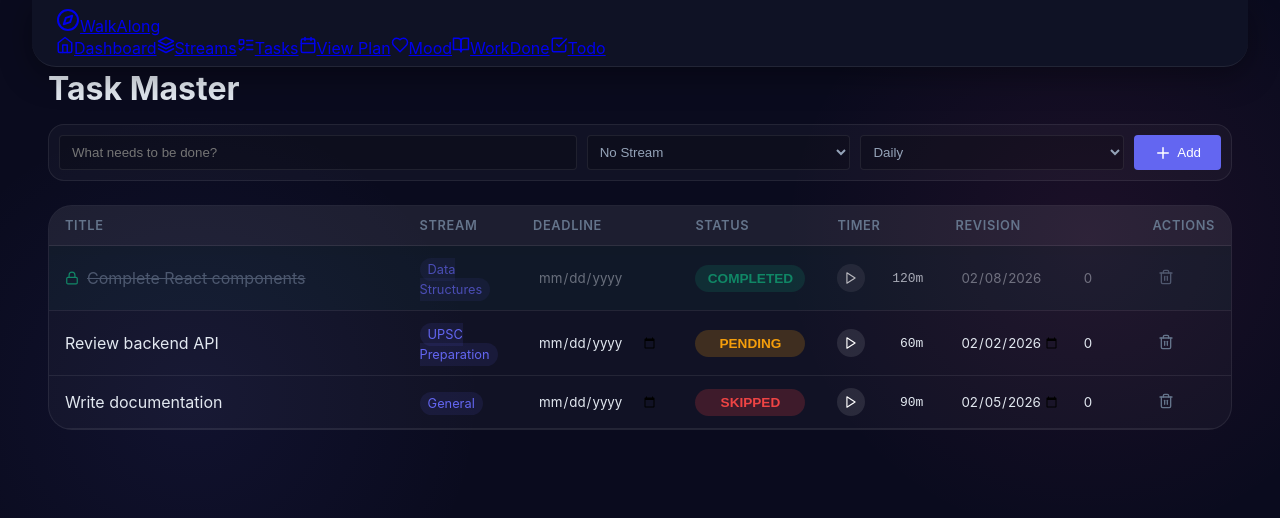
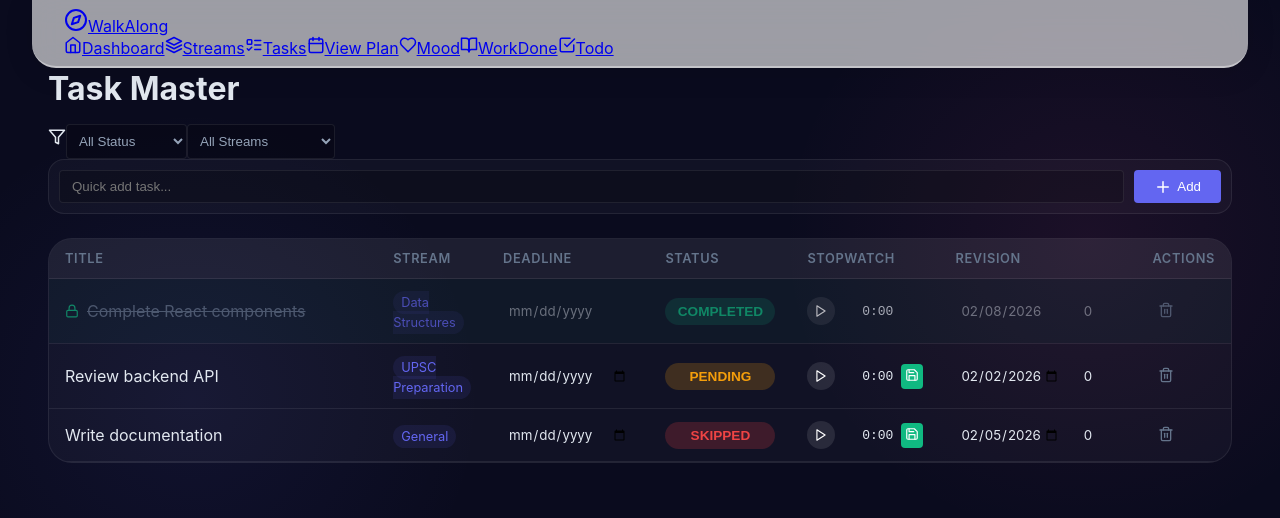
Before and after one commit to kavyaasuresh/Walkalong, a React (Create React App) app in the folder Walkalong-main/frontend/: page /tasks in a window 1280 px wide. Shown: the top 518 px of the page. Built offline with nearby package versions, Linux system fonts and the light colour scheme.

Commit message:
resolved issue

```diff
--- a/Walkalong-main/frontend/src/components/Navbar.css
+++ b/Walkalong-main/frontend/src/components/Navbar.css
@@ -3,19 +3,20 @@
     left: 50%;
     transform: translateX(-50%);
     width: 95%;
-    /* Adjusted back to full width preference */
     max-width: none;
-    background: var(--bg-secondary);
-    border-bottom: 1px solid var(--glass-border);
-    backdrop-filter: blur(10px);
+    background: rgba(255, 255, 255, 0.6);
+    /* Bright Frosted Glass */
+    border-bottom: 2px solid rgba(255, 255, 255, 0.4);
+    backdrop-filter: blur(15px);
     border-radius: 0 0 var(--radius-lg) var(--radius-lg);
     top: 0;
     z-index: 1000;
-    padding: var(--spacing-xs) var(--spacing-lg);
-    box-shadow: var(--glass-shadow);
+    padding: 0.5rem 2rem;
+    box-shadow: 0 4px 30px rgba(0, 0, 0, 0.1);
     display: flex;
     justify-content: space-between;
     align-items: center;
+    transition: all 0.3s ease;
 }
 
 .nav-brand {
@@ -26,24 +27,24 @@
     font-weight: 800;
     font-size: 1.35rem;
     letter-spacing: -0.5px;
-    background: linear-gradient(135deg, #fff 0%, #cbd5e1 100%);
+    background: linear-gradient(135deg, #1e293b 0%, #475569 100%);
     -webkit-background-clip: text;
     -webkit-text-fill-color: transparent;
 }
 
 .nav-brand svg {
-    color: var(--accent-primary);
-    filter: drop-shadow(0 0 8px rgba(99, 102, 241, 0.5));
+    color: #3b82f6;
+    /* Bright Blue */
+    filter: drop-shadow(0 0 8px rgba(59, 130, 246, 0.3));
 }
 
 .nav-links {
     display: flex;
     gap: 0.5rem;
-    background: rgba(0, 0, 0, 0.3);
-    /* Inner track */
+    background: rgba(0, 0, 0, 0.05);
+    /* Soft track */
     padding: 4px;
     border-radius: 100px;
-    border: 1px solid rgba(255, 255, 255, 0.05);
 }
 
 .nav-link {
--- a/Walkalong-main/frontend/src/pages/TasksPage.js
+++ b/Walkalong-main/frontend/src/pages/TasksPage.js
@@ -7,9 +7,10 @@ const TasksPage = () => {
   const [tasks, setTasks] = useState([]);
   const [streams, setStreams] = useState([]);
   const [newTask, setNewTask] = useState({ title: '', streamId: '', type: 'DAILY', deadline: '', revisionDate: '', revisionCount: 0 });
-  const [filter, setFilter] = useState('ALL');
-  const [activeTimer, setActiveTimer] = useState(null); // taskId
-  const [elapsedTime, setElapsedTime] = useState(0); // seconds
+  const [statusFilter, setStatusFilter] = useState('ALL');
+  const [streamFilter, setStreamFilter] = useState('ALL');
+  const [activeTimer, setActiveTimer] = useState(null); // { id: taskId, startTime: Date.now(), elapsed: task.durationSeconds }
+  const [sessionTime, setSessionTime] = useState(0);
   const timerRef = useRef(null);
   const [loading, setLoading] = useState(true);
 
@@ -82,49 +83,56 @@ const TasksPage = () => {
     }
   };
 
-  // Timer Logic
+  // Stopwatch Logic
   const toggleTimer = (taskId) => {
     if (activeTimer === taskId) {
-      // Pause
+      // Pause: Save currently accumulated time
+      saveTime(taskId);
       clearInterval(timerRef.current);
       setActiveTimer(null);
+      setSessionTime(0);
     } else {
       // Start
-      if (activeTimer) clearInterval(timerRef.current); // Stop others
+      if (activeTimer) saveTime(activeTimer); // Save previous before switching
+      clearInterval(timerRef.current);
+
       setActiveTimer(taskId);
-      const task = tasks.find(t => t.id === taskId);
-      setElapsedTime(0); // In real app, load prev session time if needed
+      setSessionTime(0);
       timerRef.current = setInterval(() => {
-        setElapsedTime(prev => prev + 1);
+        setSessionTime(prev => prev + 1);
       }, 1000);
     }
   };
 
   const saveTime = async (taskId) => {
-    if (!activeTimer) return;
+    const task = tasks.find(t => t.id === taskId);
+    if (!task) return;
 
-    const minutes = Math.floor(elapsedTime / 60);
-    if (minutes > 0) {
-      const task = tasks.find(t => t.id === taskId);
-      const newDuration = (task.duration || 0) + minutes;
+    const newDurationSeconds = (task.durationSeconds || 0) + sessionTime;
 
     try {
-        await todoAPI.updateTask(taskId, { duration: newDuration });
-        setTasks(tasks.map(t => t.id === taskId ? { ...t, duration: newDuration } : t));
-        setElapsedTime(0); // Reset local counter after save
+      // Optimistic update
+      setTasks(tasks.map(t => t.id === taskId ? { ...t, durationSeconds: newDurationSeconds } : t));
+      await todoAPI.updateTask(taskId, { durationSeconds: newDurationSeconds });
+      // Reset session time if we paused, else it keeps growing in interval
+      if (activeTimer !== taskId) setSessionTime(0);
     } catch (e) {
       console.error("Failed to save time", e);
     }
-    }
   };
 
-  const formatTime = (seconds) => {
-    const mins = Math.floor(seconds / 60);
-    const secs = seconds % 60;
-    return `${mins}:${secs < 10 ? '0' : ''}${secs}`;
+  const formatStopwatch = (totalSeconds) => {
+    const hrs = Math.floor(totalSeconds / 3600);
+    const mins = Math.floor((totalSeconds % 3600) / 60);
+    const secs = totalSeconds % 60;
+    return `${hrs > 0 ? hrs + ':' : ''}${mins < 10 && hrs > 0 ? '0' : ''}${mins}:${secs < 10 ? '0' : ''}${secs}`;
   };
 
-  const filteredTasks = tasks.filter(t => filter === 'ALL' || t.status === filter);
+  const filteredTasks = tasks.filter(t => {
+    const statusMatch = statusFilter === 'ALL' || t.status === statusFilter;
+    const streamMatch = streamFilter === 'ALL' || (t.stream && t.stream.id.toString() === streamFilter);
+    return statusMatch && streamMatch;
+  });
 
   if (loading) return <div className="loading">Loading tasks...</div>;
 
@@ -133,34 +141,30 @@ const TasksPage = () => {
       <div className="tasks-header">
         <h1>Task Master</h1>
 
-        {/* Quick Add Bar */}
+        <div className="tasks-filter-bar">
+          <div className="filter-group">
+            <Filter size={18} />
+            <select value={statusFilter} onChange={e => setStatusFilter(e.target.value)} className="qa-select">
+              <option value="ALL">All Status</option>
+              {STATUS_OPTIONS.map(opt => <option key={opt} value={opt}>{opt}</option>)}
+            </select>
+            <select value={streamFilter} onChange={e => setStreamFilter(e.target.value)} className="qa-select">
+              <option value="ALL">All Streams</option>
+              {streams.map(s => <option key={s.id} value={s.id}>{s.name}</option>)}
+            </select>
+          </div>
+
           <form className="quick-add-bar" onSubmit={createTask}>
             <input
               type="text"
-            placeholder="What needs to be done?"
+              placeholder="Quick add task..."
               value={newTask.title}
               onChange={e => setNewTask({ ...newTask, title: e.target.value })}
               className="qa-input"
             />
-          <select
-            value={newTask.streamId}
-            onChange={e => setNewTask({ ...newTask, streamId: e.target.value })}
-            className="qa-select"
-          >
-            <option value="">No Stream</option>
-            {streams.map(s => <option key={s.id} value={s.id}>{s.name}</option>)}
-          </select>
-          <select
-            value={newTask.type}
-            onChange={e => setNewTask({ ...newTask, type: e.target.value })}
-            className="qa-select"
-          >
-            <option value="DAILY">Daily</option>
-            <option value="WEEKLY">Weekly</option>
-            <option value="MONTHLY">Monthly</option>
-          </select>
             <button type="submit" className="qa-btn"><Plus size={18} /> Add</button>
           </form>
+        </div>
       </div>
 
       <div className="tasks-table-wrapper">
@@ -171,18 +175,19 @@ const TasksPage = () => {
               <th>Stream</th>
               <th>Deadline</th>
               <th>Status</th>
-              <th>Timer</th>
+              <th>Stopwatch</th>
               <th>Revision</th>
               <th>Actions</th>
             </tr>
           </thead>
           <tbody>
             {filteredTasks.length === 0 ? (
-              <tr><td colSpan="7" className="empty-row">No tasks found</td></tr>
+              <tr><td colSpan="7" className="empty-row">No tasks found matching filters</td></tr>
             ) : (
               filteredTasks.map(task => {
                 const isCompleted = task.status === 'COMPLETED';
                 const isTimerActive = activeTimer === task.id;
+                const totalDisplayTime = (task.durationSeconds || 0) + (isTimerActive ? sessionTime : 0);
 
                 return (
                   <tr key={task.id} className={`task-row ${isCompleted ? 'completed-row' : ''}`}>
@@ -223,10 +228,10 @@ const TasksPage = () => {
                           {isTimerActive ? <Pause size={14} /> : <Play size={14} />}
                         </button>
                         <span className="time-display">
-                          {isTimerActive ? formatTime(elapsedTime) : `${task.duration || 0}m`}
+                          {formatStopwatch(totalDisplayTime)}
                         </span>
-                        {isTimerActive && (
-                          <button className="save-time-btn" onClick={() => saveTime(task.id)} title="Save Time">
+                        {!isCompleted && !isTimerActive && sessionTime === 0 && (
+                          <button className="save-time-btn" onClick={() => saveTime(task.id)} title="Save Progress">
                             <Save size={14} />
                           </button>
                         )}
--- a/Walkalong-main/frontend/src/pages/WorkDonePage.css
+++ b/Walkalong-main/frontend/src/pages/WorkDonePage.css
@@ -165,9 +165,12 @@
   border: none;
   font-family: 'Caveat', 'Indie Flower', 'Comic Sans MS', cursive;
   /* Handwritten feel */
-  font-size: 1.2rem;
-  color: #1a202c;
-  /* Ink blue/black */
+  font-size: 1.25rem;
+  /* Slightly larger */
+  color: #0f172a;
+  /* Deep charcoal/Ink black */
+  font-weight: 600;
+  /* Bold the ink */
   outline: none;
   width: 100%;
 }
```
Also changed, not shown: Walkalong-main/frontend/src/pages/Dashboard.js (+16 -16 lines). Lines whose indentation alone changed are shown as unchanged.
